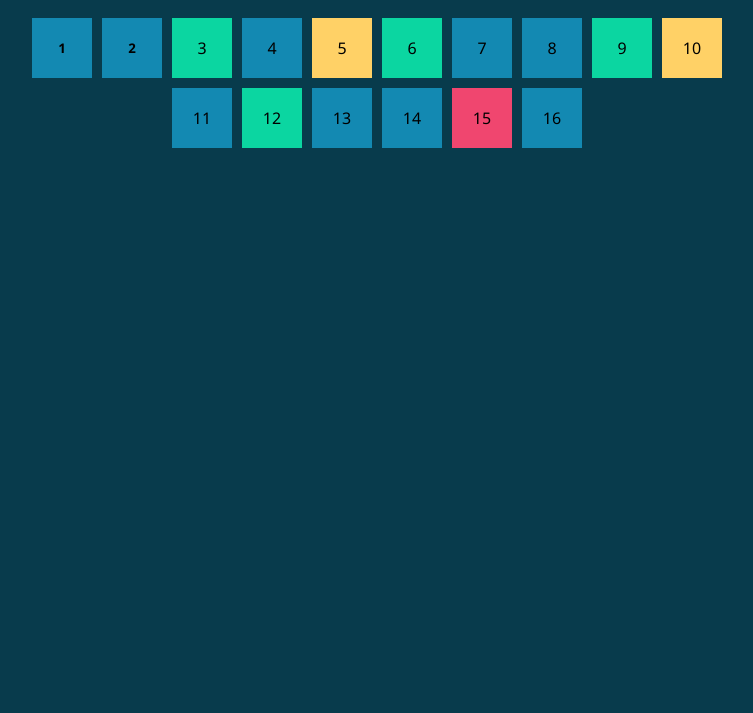
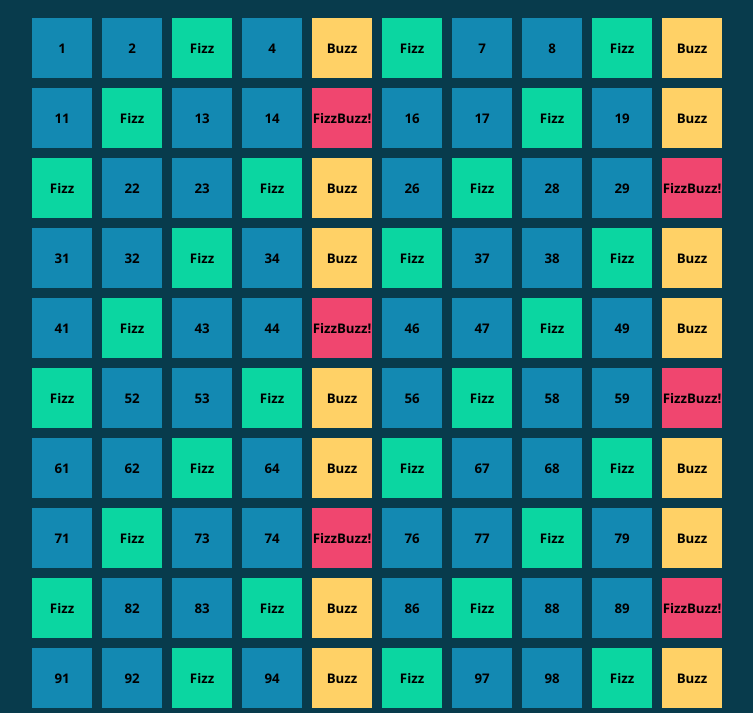
Before and after one commit to Leppo84/FizzBuzzDom, a plain HTML site: page index.html in a window 1280 px wide. Shown: the part 107-820 px from the top of the page, without its empty margins (263-1016 px from the left). Drawn offline with Linux system fonts and the light colour scheme.

Commit message:
js working - css broken

```diff
--- a/css/style.css
+++ b/css/style.css
@@ -14,6 +14,7 @@ header {
     font-size: xx-large;
     color: white;
     display: flex;
+    flex-wrap: wrap;
     justify-content: center;
     text-align: center;
     align-items: center;
@@ -25,6 +26,7 @@ section.container {
     display: flex;
     flex-wrap: wrap;
     justify-content: center;
+    align-items: center;
     margin: 0 auto;
 }
 
--- a/index.html
+++ b/index.html
@@ -16,61 +16,11 @@
     </header>
     <main>
         <section class="container">
-            <div class="square">
+            <!-- <div class="square">
                 <h5>1</h5>
-            </div>
-            <div class="square">
-                <h5>2</h5>
-            </div>
-            <div class="square fizz">
-                <span>3</span>
-            </div>
-            <div class="square">
-                <span>4</span>
-            </div>
-            <div class="square buzz">
-                <span>5</span>
-            </div>
-            <div class="square fizz">
-                <span>6</span>
-            </div>
-            <div class="square">
-                <span>7</span>
-            </div>
-            <div class="square">
-                <span>8</span>
-            </div>
-            <div class="square fizz">
-                <span>9</span>
-            </div>
-            <div class="square buzz">
-                <span>10</span>
-            </div>
-            <div class="square">
-                <span>11</span>
-            </div>
-            <div class="square fizz">
-                <span>12</span>
-            </div>
-            <div class="square">
-                <span>13</span>
-            </div>
-            <div class="square">
-                <span>14</span>
-            </div>
-            <div class="square fizz buzz">
-                <span>15</span>
-            </div>
-            <div class="square">
-                <span>16</span>
-            </div>
-
-
-
+            </div> -->
         </section>
-
     </main>
-
 
     <!-- link al mio file js -->
     <script src="js/mysript.js"></script>
--- a/js/mysript.js
+++ b/js/mysript.js
@@ -1 +1,20 @@
-console.log("debug");
+// individuo la riga di html dove inserire il ciclo
+
+const intoSection=document.querySelector("section.container");
+
+// effettuo un ciclo per 100 elementi
+
+for (let i=1; i<101; i++) {
+    let myAdd;
+    if (i%15==0) {
+        myAdd=`<div class="square fizz buzz"><h5>FizzBuzz!</h5></div>`}
+    else if (i%3==0) {
+        myAdd=`<div class="square fizz"><h5>Fizz</h5></div>`}
+    else if (i%5==0) {
+        myAdd=`<div class="square buzz"><h5>Buzz</h5></div>`}
+    else {
+        myAdd=`<div class="square"><h5> ${i} </h5></div>`}
+
+        intoSection.innerHTML += myAdd;
+
+    }
```
